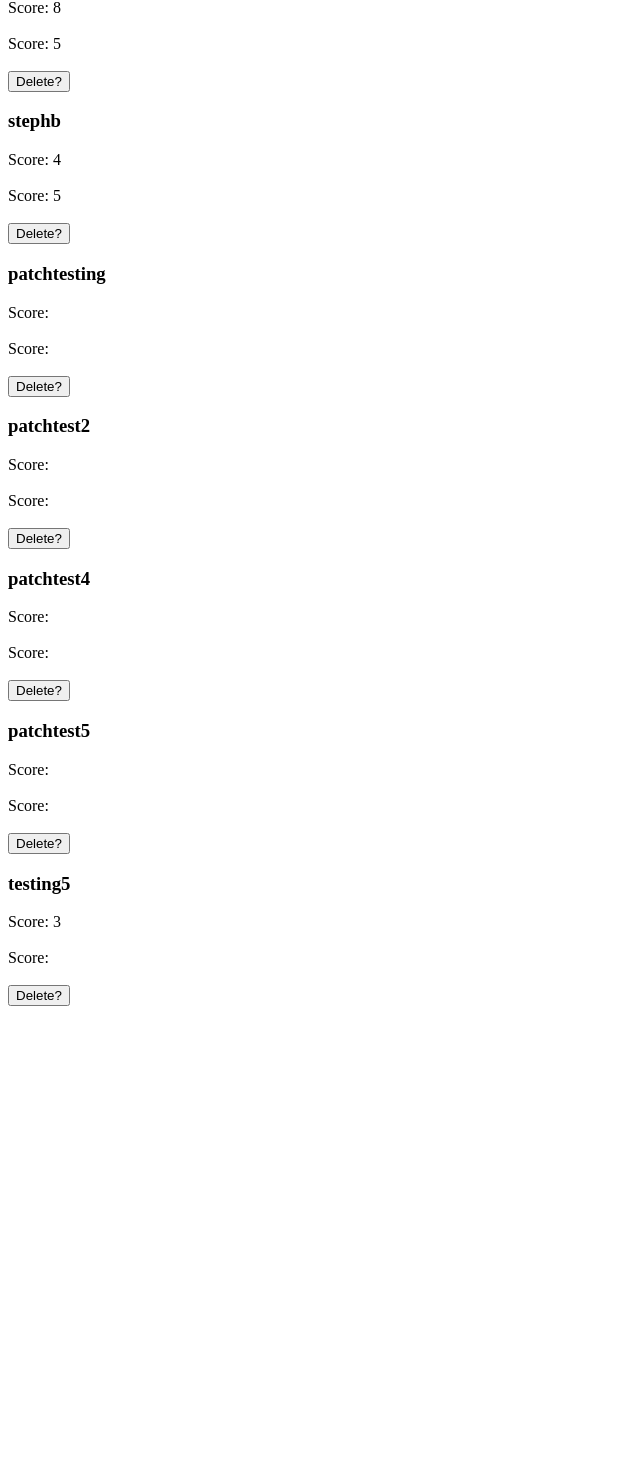
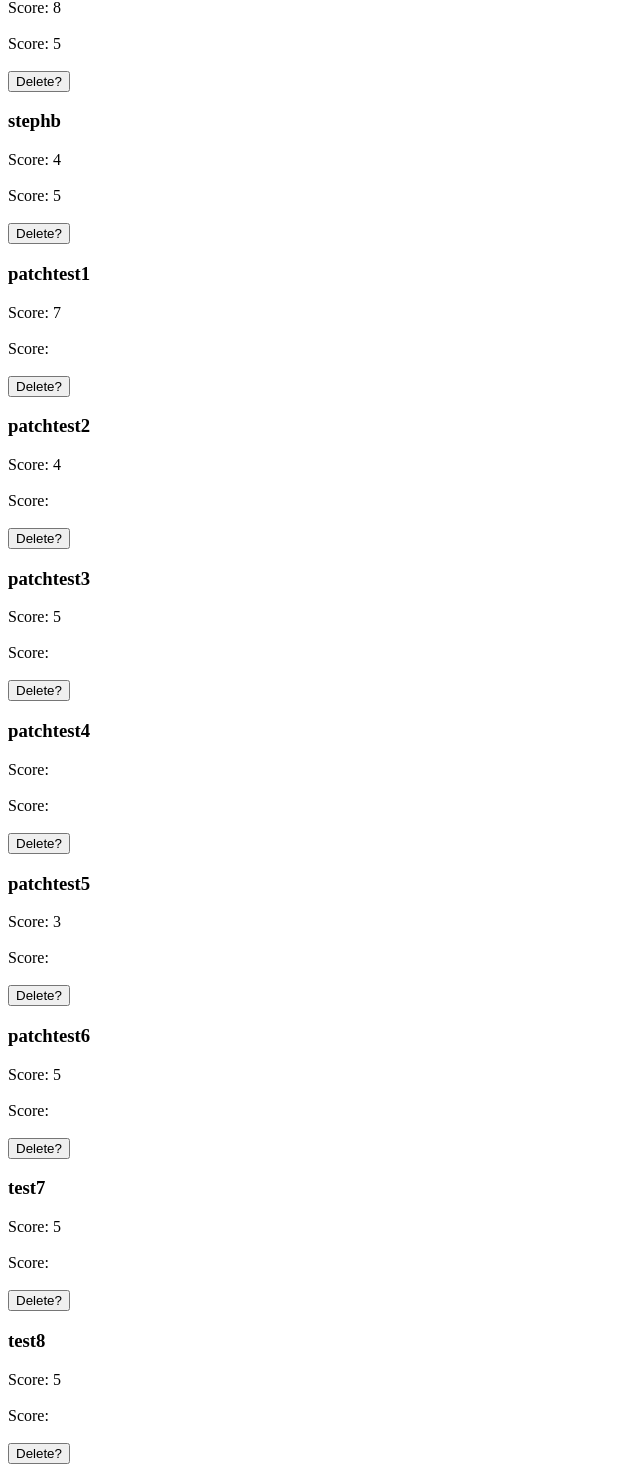
Before and after one commit to stephbertram/phase-2-project-slice-sleuth, a React (Vite) app: page /scores in a window 1280 px wide. Shown: the part 448-1917 px from the top of the page, without its empty margins (0-640 px from the left). Before the commit the page ends 1462 px from the top, so only its background shows below. Built offline with nearby package versions, Linux system fonts and the light colour scheme; data requests are answered from the project's data file.

Commit message:
add patch fix

```diff
--- a/db.json
+++ b/db.json
@@ -161,33 +161,51 @@
       "score2": 5
     },
     {
-      "id": "5783208b-12e4-434a-b856-74f99b36b2fd",
-      "username": "patchtesting",
-      "score1": "",
+      "id": "538996d0-7b65-441e-998a-d7e82e87a5c3",
+      "username": "patchtest1",
+      "score1": 7,
       "score2": ""
     },
     {
-      "id": "5783208b-12e4-434a-b856-74f99b36b2fd",
+      "id": "f907a2b7-af24-454a-9b37-6b530e95518d",
       "username": "patchtest2",
-      "score1": "",
+      "score1": 4,
       "score2": ""
     },
     {
-      "id": "5783208b-12e4-434a-b856-74f99b36b2fd",
+      "id": "e1296836-c968-4e1e-9175-97289f3172ef",
+      "username": "patchtest3",
+      "score1": 5,
+      "score2": ""
+    },
+    {
+      "id": "e1296836-c968-4e1e-9175-97289f3172ef",
       "username": "patchtest4",
       "score1": "",
       "score2": ""
     },
     {
-      "id": "5783208b-12e4-434a-b856-74f99b36b2fd",
+      "id": "46f4981f-0e87-46ae-b628-9c680e5129dc",
       "username": "patchtest5",
-      "score1": "",
+      "score1": 3,
       "score2": ""
     },
     {
-      "id": "f07bc41e-c7eb-45cd-9c6e-11404fceec5f",
-      "username": "testing5",
-      "score1": 3,
+      "id": "6a4e0690-561d-4136-8487-79e7d1de6998",
+      "username": "patchtest6",
+      "score1": 5,
+      "score2": ""
+    },
+    {
+      "id": "e95f1876-3a79-45fe-ad05-907802ff3fe1",
+      "username": "test7",
+      "score1": 5,
+      "score2": ""
+    },
+    {
+      "id": "3a88f10b-3c48-4f08-a11d-a1ebbf36fdf9",
+      "username": "test8",
+      "score1": 5,
       "score2": ""
     }
   ]
--- a/src/Components/PizzaCard.jsx
+++ b/src/Components/PizzaCard.jsx
@@ -1,13 +1,13 @@
 import '../styles.css'
 
-const PizzaCard = ({ currentUser, name, image, handleNextPizza, score }) => {
+const PizzaCard = ({ currentUser, name, image, handleNextPizza, score, buttonClass }) => {
   return (
     <div className = 'pizza-container'>
       <h2>{currentUser.username}'s score: {score}</h2>
       <img className='photo' src={image} alt={name}/>
       <div>
-          <button className='quiz-page-button' onClick = {handleNextPizza} value={'realpie'}>Real Pie</button>
-          <button className='quiz-page-button' onClick = {handleNextPizza} value={'AIpie'}>AI Lie</button>
+          <button className={buttonClass} onClick = {handleNextPizza} value={'realpie'}>Real Pie</button>
+          <button className={buttonClass} onClick = {handleNextPizza} value={'AIpie'}>AI Lie</button>
       </div>
     </div>
   )
--- a/src/context/UsersProvider.jsx
+++ b/src/context/UsersProvider.jsx
@@ -23,6 +23,14 @@ const UsersProvider = ({ children }) => {
         setCurrentUser(createdUser)
     }
 
+    const updateUser = (updatedUser) => {
+        setCurrentUser(updatedUser)
+    }
+
+    const updateUserList = (updatedUser) => {
+        setUsers(currentUserList => currentUserList.map((user) => user.id === updatedUser.id ? updatedUser : user))
+    }
+
     //! Need to be fixed
     // const handleDeleteUser = useCallback((userToRemove) => {
     //     setUsers(currentUsers => currentUsers.filter(user => user.id !== userToRemove.id))
@@ -34,7 +42,7 @@ const UsersProvider = ({ children }) => {
     // }, [])
 
     return (
-        <UsersContext.Provider value={{currentUser, users , handleAddUser}}>
+        <UsersContext.Provider value={{currentUser, users , handleAddUser, updateUser, updateUserList }}>
             {children}
         </UsersContext.Provider>
     )
--- a/src/pages/Quiz.jsx
+++ b/src/pages/Quiz.jsx
@@ -5,6 +5,7 @@ import { Link , useNavigate } from "react-router-dom"
 import { UsersContext } from "../context/UsersProvider"
 import {toast} from "react-hot-toast"
 
+const API = 'http://localhost:3000'
 
 const Quiz = () => {
 
@@ -15,12 +16,11 @@ const Quiz = () => {
   const [round, setRound] = useState(1)
   const currentPizzas = pizzas.filter(p => p.round == round)
   const displayPizza = currentPizzas[currentIndex]
-  const API = 'http://localhost:3000'
-
+  const [buttonClass, setButtonClass] = useState('quiz-button-default')
 
   //! Trying to hardcode user for patching
 
-  const {currentUser} = useContext(UsersContext)
+  const {currentUser, updateUser, updateUserList} = useContext(UsersContext)
   const navigateToHome = useNavigate()
 
   console.log(currentUser)
@@ -54,9 +54,13 @@ const Quiz = () => {
 
     if(event.target.value === 'AIpie' && displayPizza.AI === true) {
       setScore((currentScore) => currentScore + 1 )
+      setButtonClass('correct')
+      setTimeout(() => {setButtonClass('quiz-button-default')}, 2000)
     }
-    else if(event.target.value === 'realpie' && displayPizza.AI === false){
+    else if(event.target.value === 'realpie' && displayPizza.AI === false) {
       setScore((currentScore) => currentScore + 1 )
+      setButtonClass('incorrect')
+      setTimeout(() => {setButtonClass('quiz-button-default')}, 2000)
     }
 
     if(currentIndex + 1 == currentPizzas.length) {
@@ -72,7 +76,11 @@ const Quiz = () => {
       body: JSON.stringify({[`score${round}`]: score}),
     })
       .then(resp => resp.json())
-      // .then((updatedUser) => onUpdateItem(updatedUser))
+      .then(updatedUser => {
+        updateUser(updatedUser)
+        updateUserList(updatedUser)
+      })
+      // .then(updateUserList)
     }
 
     setCurrentIndex(currentIndex => currentIndex + 1);
@@ -92,16 +100,16 @@ const Quiz = () => {
         </div>
         {/* create display pizza container? */}
         {displayPizza ?
-        <PizzaCard {...displayPizza} key={displayPizza.id} handleNextPizza={handleNextPizza} score={score} currentUser={currentUser}/> :
+        <PizzaCard {...displayPizza} key={displayPizza.id} handleNextPizza={handleNextPizza} score={score} currentUser={currentUser} buttonClass={buttonClass}/> :
         score > 6 ?
           <>
           <h1>Your score is {score}. Amazing!</h1>
-          <button><Link to={'/scores/'}>Check out your score</Link></button>
+          <button><Link to={'/scores/'}>Check out the leaderboard.</Link></button>
           </>
           :
           <>
           <h1>Your {currentUser.username} score is {score}. You can do better!</h1>
-          <button><Link to={'/scores/'}>Check out your score</Link></button>
+          <button><Link to={'/scores/'}>Check out the leaderboard.</Link></button>
           </>}
           {!displayPizza && pizzas && round < 2 ?
             <button onClick={newRound}>Play next round?</button> : null
--- a/src/styles.css
+++ b/src/styles.css
@@ -7,7 +7,7 @@
     text-align: center;
 }
 
-.quiz-page-button{
+.quiz-button-default{
     padding: 15px;
 
 }
@@ -17,3 +17,11 @@
     padding: 10px;
     background: orange;
 }
+
+.correct{
+    background: green
+}
+
+.incorrect{
+    background: red
+}
```
